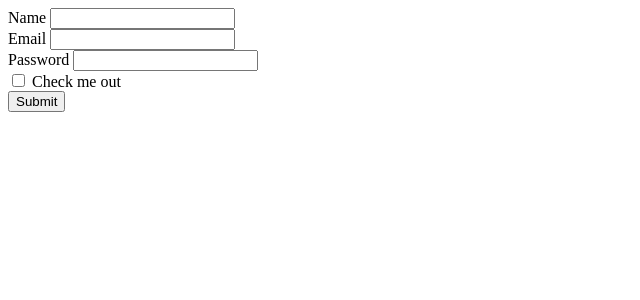
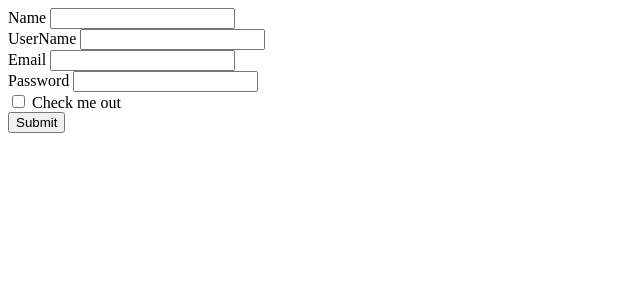
Before and after one commit to Sajjad-Shrb/File-Store-PHP-MVC-Framework, a PHP site: page /app/views/register.php in a window 1280 px wide. Shown: the top 300 px of the page, without its empty margins (0-640 px from the left). Run offline with PHP 8.4, Linux system fonts and the light colour scheme.

Commit message:
Register form updated

```diff
--- a/app/views/register.php
+++ b/app/views/register.php
@@ -1,17 +1,22 @@
 <form method = "post" action="">
     <div class="mb-3">
         <label for="name" class="form-label">Name</label>
-        <input type="text" class="form-control" id="name" aria-describedby="name" name="Name">
+        <input type="text" class="form-control" id="name" aria-describedby="name" name="name">
+    </div>
+
+    <div class="mb-3">
+        <label for="username" class="form-label">UserName</label>
+        <input type="text" class="form-control" id="username" aria-describedby="username" name="username">
     </div>
 
     <div class="mb-3">
         <label for="email" class="form-label">Email</label>
-        <input type="email" class="form-control" id="email" aria-describedby="email" name="Email">
+        <input type="email" class="form-control" id="email" aria-describedby="email" name="email">
     </div>
 
     <div class="mb-3">
-        <label for="Password" class="form-label">Password</label>
-        <input type="password" class="form-control" id="Password" name="Password">
+        <label for="password" class="form-label">Password</label>
+        <input type="password" class="form-control" id="password" name="password">
     </div>
 
     <div class="mb-3 form-check">
```
